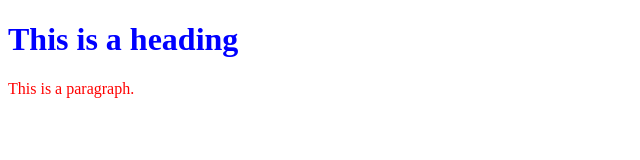
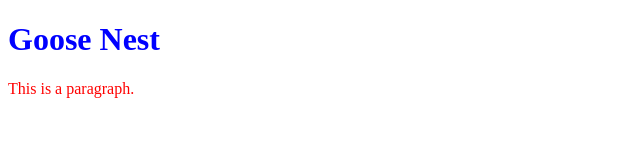
Before and after one commit to Taitah190/Taitah190.github.io, a plain HTML site: page index.html in a window 1280 px wide. Shown: the whole page, without its empty margins (0-640 px from the left). Drawn offline with Linux system fonts and the light colour scheme.

Commit message:
Update index.html

```diff
--- a/index.html
+++ b/index.html
@@ -8,7 +8,7 @@ p    {color: red;}
 </head>
 <body>
 
-<h1>This is a heading</h1>
+<h1>Goose Nest</h1>
 <p>This is a paragraph.</p>
 
 </body>
```
